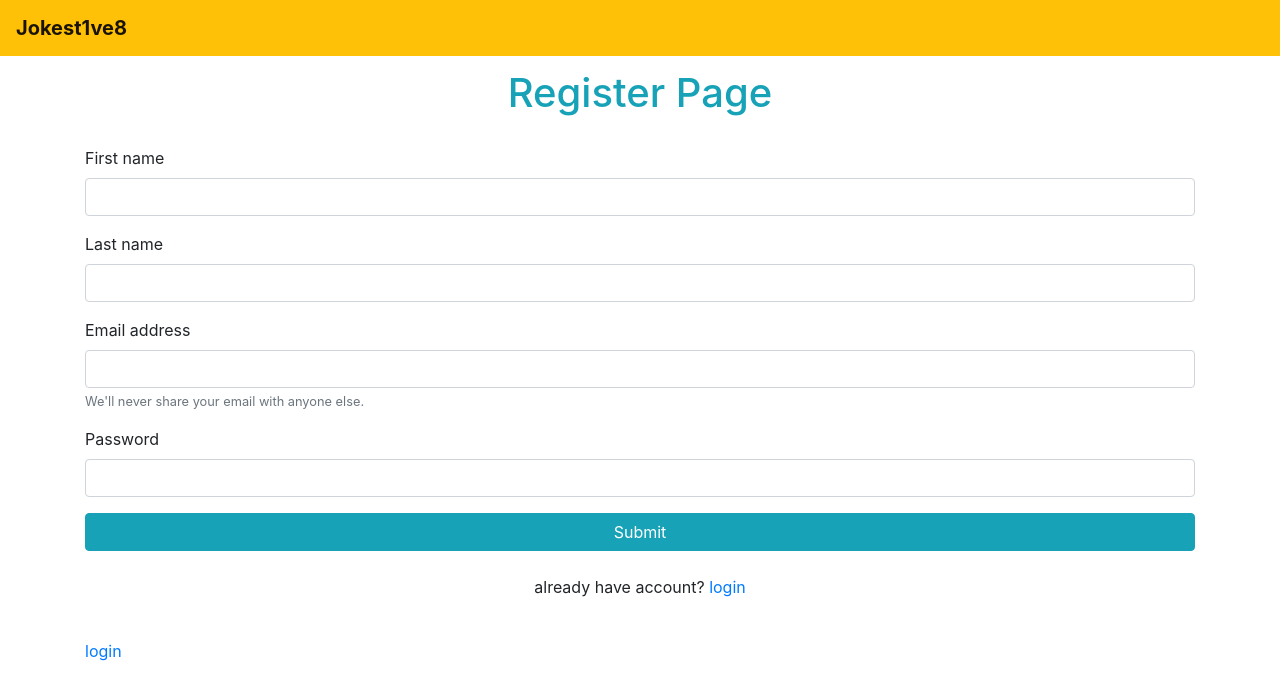
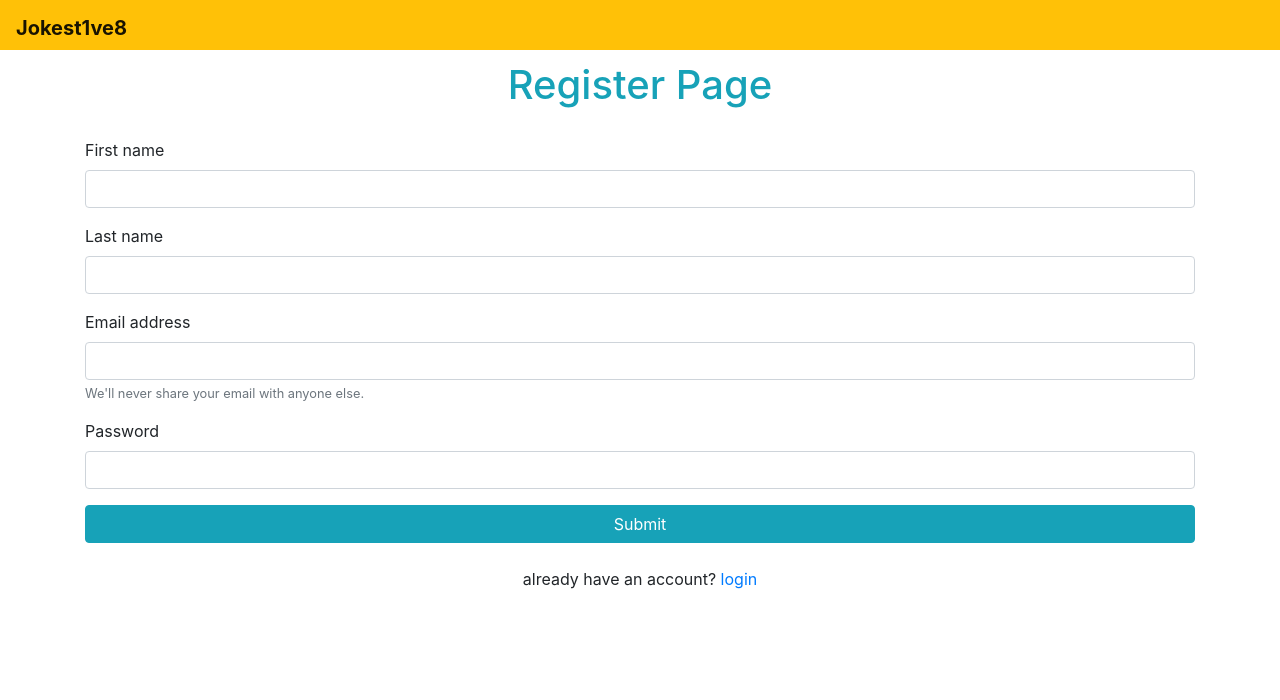
Before and after one commit to jokest1ve8/joket1ves8-client, a plain HTML site: page index.html in a window 1280 px wide. Both pictures are taken after a click on the button "Register". Drawn offline with nearby package versions, Linux system fonts and the light colour scheme.

Commit message:
add style add style for navbar (fixed navbar) add button cancel on add joke page

```diff
--- a/index.html
+++ b/index.html
@@ -17,7 +17,7 @@
 <body>
 
     <!-- Navbar -->
-    <nav class="navbar  navbar-light bg-warning navbar-fixed-top">
+    <nav class="navbar  navbar-light bg-warning navbar-fixed-top" id="nav">
         <a class="navbar-brand"> <strong> Jokest1ve8 </strong></a>
         <div class="form-inline">
             <button class="btn btn-outline-success my-2 my-sm-0" onclick="logout()" type="submit" id="logout-btn">Logout</button>
@@ -47,6 +47,7 @@
 
     <!-- Register Form -->
     <form id="register-form" class="container">
+        <br><br>
         <h1 class="alert text-info text-center">Register Page</h1>
 
         <div class="form-group">
@@ -68,9 +69,8 @@
         </div>
         <button type="submit" class="btn btn-info btn-block">Submit</button>
         <br>
-        <p style="text-align: center;">already have account? <a href="" onclick="showLogin()">login</a></p>
+        <p style="text-align: center;">already have an   account? <a href="" onclick="showLogin()">login</a></p>
         <br>
-        <a href="" onclick="showLogin()">login</a>
     </form>
 
     <!-- Main Page -->
@@ -121,6 +121,8 @@
             <br><br>
             <div class="text-center">
                 <button type="submit" class="btn btn-warning btn-lg w-50 ">Add Joke</button>
+                <br><br>
+                <button type="button" onclick="mainPage()" class="btn btn-warning btn-lg w-50 ">cancel &#128546</button>
             </div>
         </form>
     </div>
@@ -201,7 +203,6 @@
                     showLogin()
                 })
 
-
             })
         </script>
 
--- a/style.css
+++ b/style.css
@@ -14,6 +14,12 @@
     background-size: cover;
     height: 600px;
 }
-/* nav {
+
+#nav{
     position: fixed;
-} */
+    top: 0;
+    left: 0;
+    z-index: 9999;
+    width: 100%;
+    height: 50px;
+}
```
